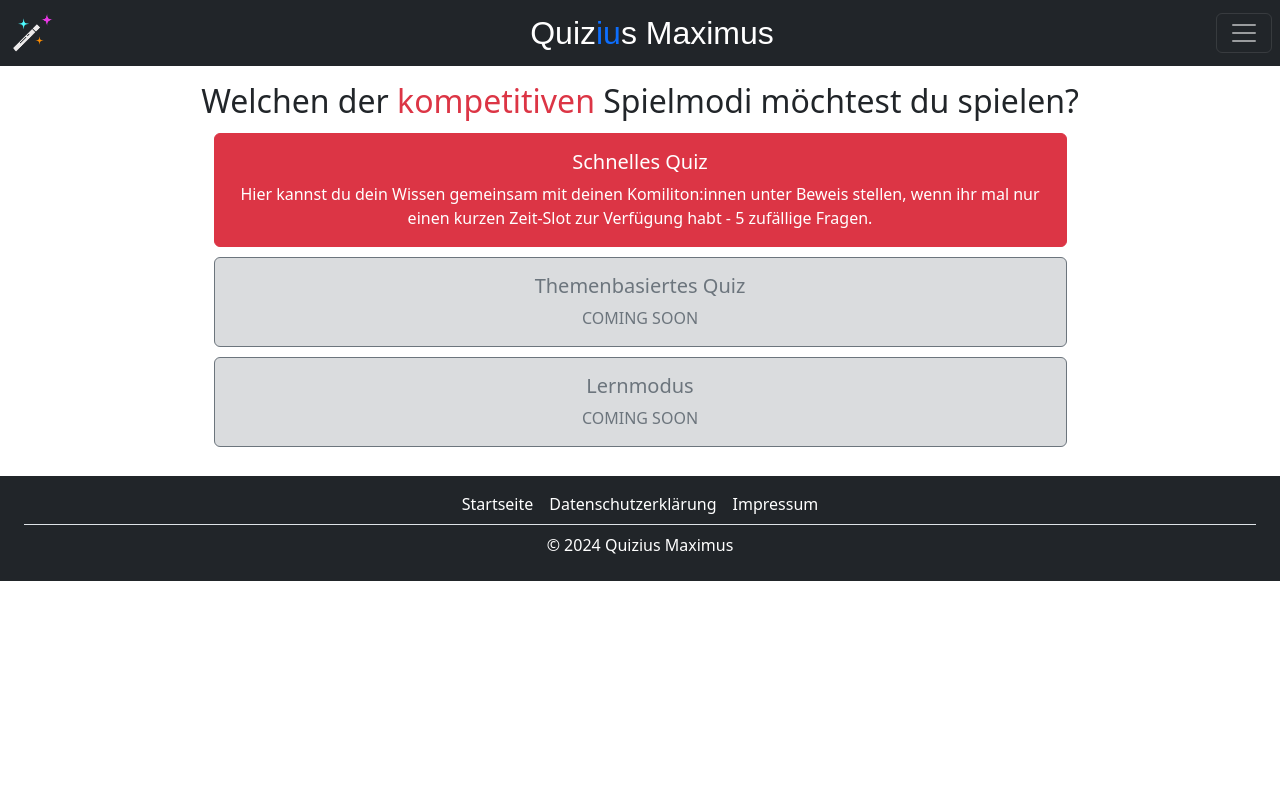
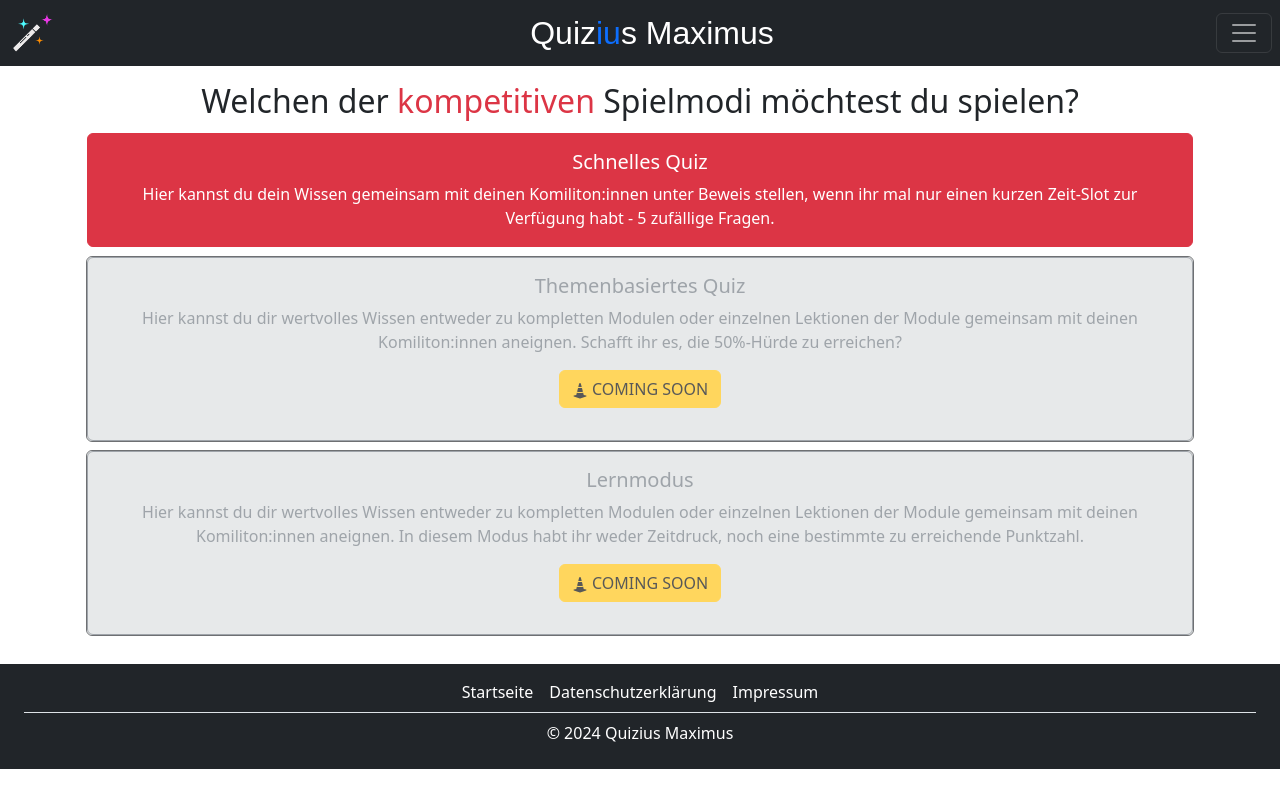
Before and after one commit to 7bellaiu/quizius-maximus, a Vue app in the folder quizius-maximus/: page /compgamemodes in a window 1280 px wide. Built offline with nearby package versions, Linux system fonts and the light colour scheme; no server answers; sample sign-in values are in the browser's storage.

Commit message:
Anpassungen am Design

```diff
--- a/quizius-maximus/src/components/gamemodes/GamemodeCard.vue
+++ b/quizius-maximus/src/components/gamemodes/GamemodeCard.vue
@@ -20,30 +20,38 @@ const props = defineProps({
     }
 });
 
-const displayGreen =  computed(() => {
+const displayGreen = computed(() => {
     return props.gamemodeType === "coop" && props.gamemodeIsPlayable;
- });
+});
 
-const displayRed =  computed(() => {
+const displayRed = computed(() => {
     return props.gamemodeType === "comp" && props.gamemodeIsPlayable;
- });
+});
 
-const displayGray =  computed(() => {
+const displayGray = computed(() => {
     return props.gamemodeIsPlayable !== true;
- });
+});
 
 </script>
 
 <template>
-    <button type="button" class="btn w-75 p-0 my-1"
-        @click="displayContactForm = false">
-        <!-- <div :class="`card ${{ cardColor }}`"> -->
-        <div :class="{ 'card': true, 'border-danger bg-danger text-white': displayGreen, 'border-danger bg-danger text-white': displayRed, 'border-secondary bg-secondary bg-opacity-25 text-secondary': displayGray }">
+    <button type="button" class="btn p-0 my-1" @click="" :disabled="!props.gamemodeIsPlayable">
+        <div
+            :class="{ 'card': true, 'border-danger bg-danger text-white': displayGreen, 'border-danger bg-danger text-white': displayRed, 'border-secondary bg-secondary bg-opacity-25 text-secondary': displayGray }">
             <div class="card-body">
                 <h5 class="card-title">{{ props.gamemodeTitle }}</h5>
                 <p class="card-text">
                     {{ props.gamemodeDescription }}
                 </p>
+                <p v-if="!props.gamemodeIsPlayable" class="btn btn-warning">
+                    <svg xmlns="http://www.w3.org/2000/svg" width="16" height="16" fill="currentColor"
+                        class="bi bi-cone-striped" viewBox="0 0 16 16">
+                        <path
+                            d="m9.97 4.88.953 3.811C10.159 8.878 9.14 9 8 9s-2.158-.122-2.923-.309L6.03 4.88C6.635 4.957 7.3 5 8 5s1.365-.043 1.97-.12m-.245-.978L8.97.88C8.718-.13 7.282-.13 7.03.88L6.275 3.9C6.8 3.965 7.382 4 8 4s1.2-.036 1.725-.098m4.396 8.613a.5.5 0 0 1 .037.96l-6 2a.5.5 0 0 1-.316 0l-6-2a.5.5 0 0 1 .037-.96l2.391-.598.565-2.257c.862.212 1.964.339 3.165.339s2.303-.127 3.165-.339l.565 2.257z">
+                        </path>
+                    </svg>
+                    COMING SOON
+                </p>
             </div>
         </div>
     </button>
--- a/quizius-maximus/src/views/CompetitiveGamemodes.vue
+++ b/quizius-maximus/src/views/CompetitiveGamemodes.vue
@@ -11,13 +11,13 @@ const COMP_GAMEMODES = [
     },
     {
         title: "Themenbasiertes Quiz",
-        description: "COMING SOON",
+        description: "Hier kannst du dir wertvolles Wissen entweder zu kompletten Modulen oder einzelnen Lektionen der Module gemeinsam mit deinen Komiliton:innen aneignen. Schafft ihr es, die 50%-Hürde zu erreichen?",
         type: "comp",
         isPlayable: false
     },
     {
         title: "Lernmodus",
-        description: "COMING SOON",
+        description: "Hier kannst du dir wertvolles Wissen entweder zu kompletten Modulen oder einzelnen Lektionen der Module gemeinsam mit deinen Komiliton:innen aneignen. In diesem Modus habt ihr weder Zeitdruck, noch eine bestimmte zu erreichende Punktzahl.",
         type: "comp",
         isPlayable: false
     }
@@ -30,7 +30,7 @@ const COMP_GAMEMODES = [
             <div class="row">
                 <h2 class="text-center">Welchen der <span class="text-danger">kompetitiven</span> Spielmodi möchtest du spielen?</h2>
             </div>
-            <div class="row justify-content-center">
+            <div class="row justify-content-center mx-1">
                 <GamemodeCard v-for="comp_gamemode in COMP_GAMEMODES" :gamemode-title="comp_gamemode.title"
                     :gamemode-description="comp_gamemode.description"
                     :gamemode-type="comp_gamemode.type"
```
